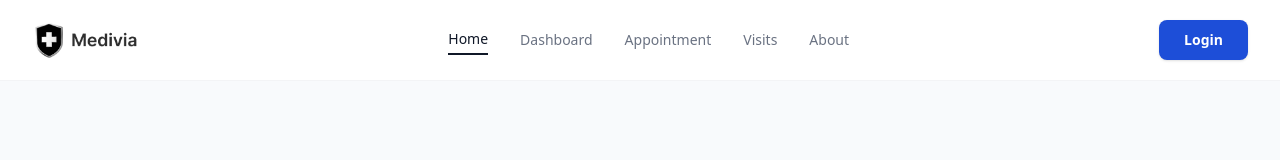
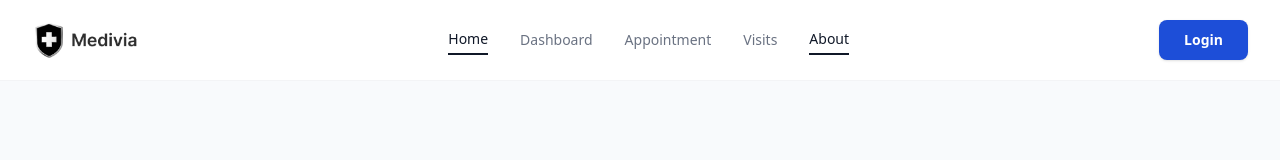
Before and after one commit to mo7mdRizq/Medivia-GraduationProjectITI, a Vue app: page / in a window 1280 px wide. Shown: the top 160 px of the page. Built offline with nearby package versions, Linux system fonts and the light colour scheme.

Commit message:
Link Dashboard, Appointments, and Visits to navigation bar

```diff
--- a/src/components/landing/LandingNavbar.vue
+++ b/src/components/landing/LandingNavbar.vue
@@ -29,10 +29,10 @@ const handleLogout = () => {
 }
 
 const navigation = [
-  { name: 'Home', href: '#' },
-  { name: 'Dashboard', href: '#' },
-  { name: 'Appointment', href: '#' },
-  { name: 'Visits', href: '#' },
+  { name: 'Home', href: '/' },
+  { name: 'Dashboard', href: '/dashboard' },
+  { name: 'Appointment', href: '/dashboard/appointments' },
+  { name: 'Visits', href: '/dashboard/visits' },
   { name: 'About', href: '#' },
 ]
 </script>
@@ -50,12 +50,13 @@ const navigation = [
 
         <!-- Desktop Nav -->
         <div class="hidden md:flex items-center space-x-8">
-          <a v-for="item in navigation" :key="item.name" :href="item.href"
+          <RouterLink v-for="item in navigation" :key="item.name" :to="item.href"
              class="text-sm font-medium transition-colors relative py-1"
-             :class="item.name === 'Home' ? 'text-gray-900 border-b-2 border-gray-900' : 'text-gray-500 hover:text-gray-900'"
+             active-class="text-gray-900 border-b-2 border-gray-900"
+             :class="'text-gray-500 hover:text-gray-900'"
           >
             {{ item.name }}
-          </a>
+          </RouterLink>
         </div>
 
         <!-- Actions -->
@@ -97,16 +98,16 @@ const navigation = [
     >
       <div v-if="isMobileMenuOpen" class="md:hidden border-t border-gray-100 bg-white shadow-lg">
         <div class="px-4 pt-2 pb-4 space-y-1">
-          <a
+          <RouterLink
             v-for="item in navigation"
             :key="item.name"
-            :href="item.href"
+            :to="item.href"
             @click="isMobileMenuOpen = false"
-            class="block px-3 py-2 rounded-md text-base font-medium transition-colors"
-            :class="item.name === 'Home' ? 'text-brand-600 bg-brand-50' : 'text-gray-700 hover:text-gray-900 hover:bg-gray-50'"
+            class="block px-3 py-2 rounded-md text-base font-medium transition-colors text-gray-700 hover:text-gray-900 hover:bg-gray-50"
+            active-class="text-brand-600 bg-brand-50"
           >
             {{ item.name }}
-          </a>
+          </RouterLink>
 
           <div class="pt-4 border-t border-gray-100">
             <div v-if="!isLoggedIn">
```
